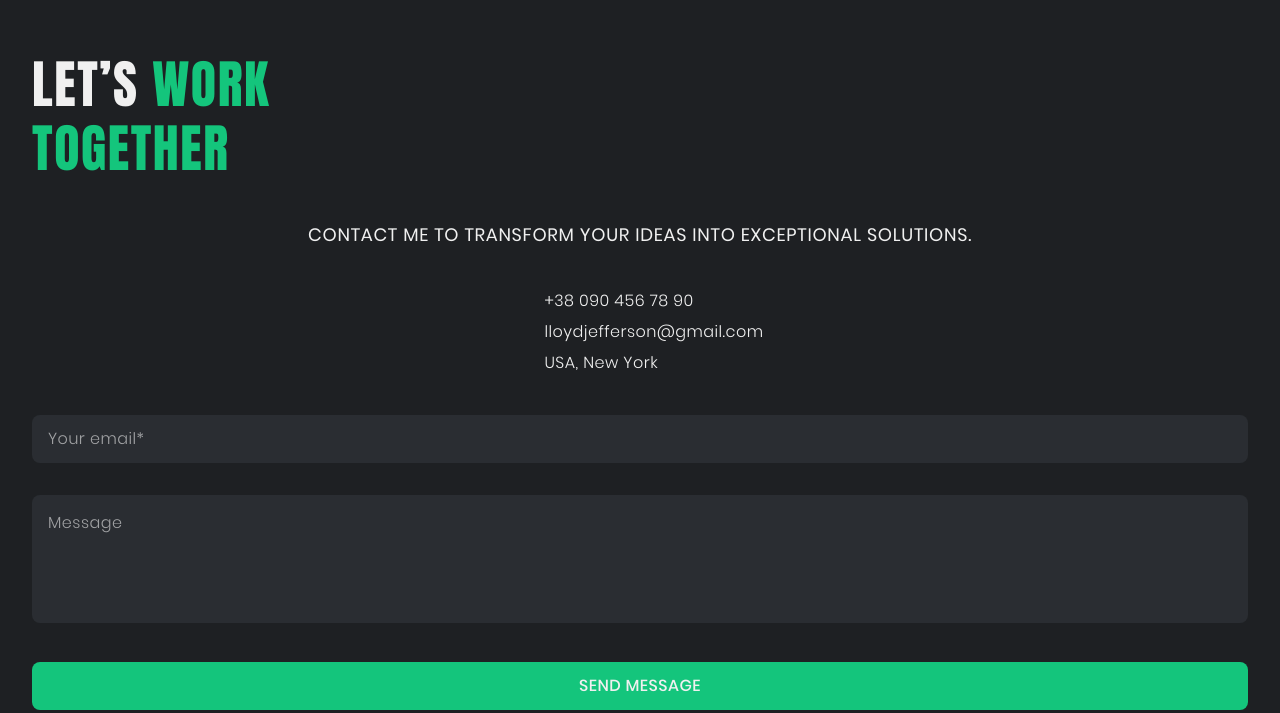
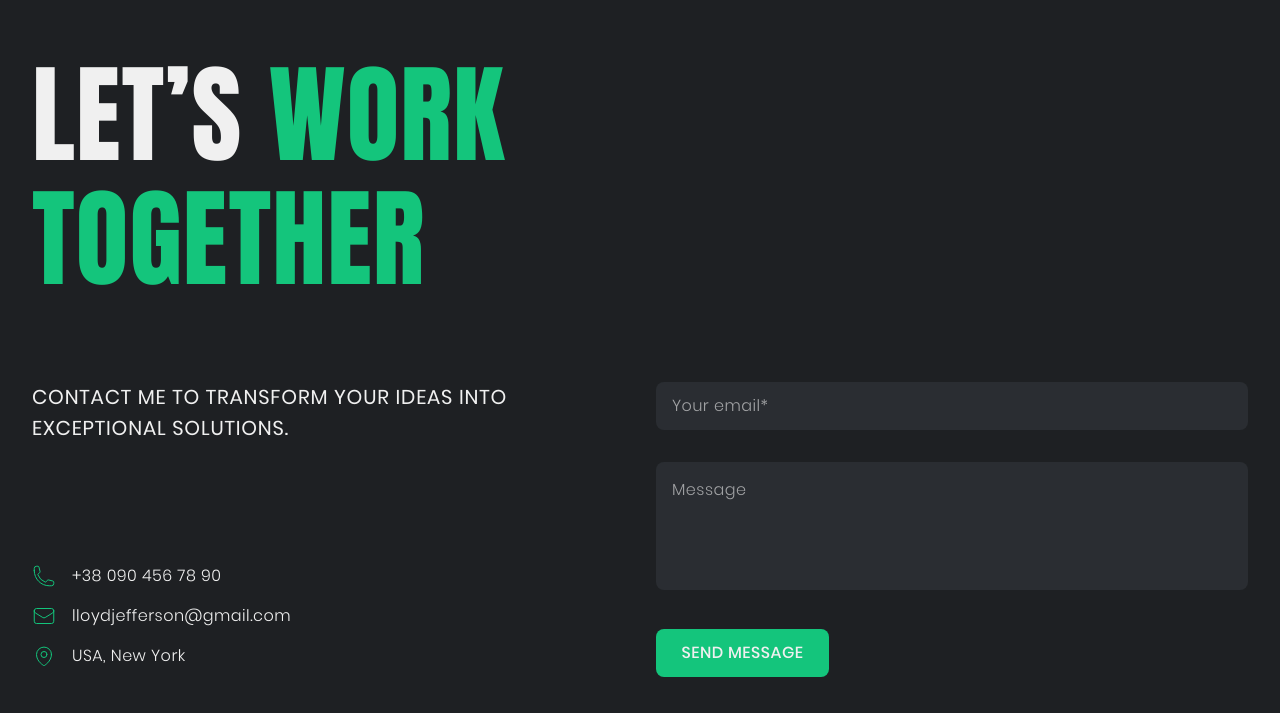
Before and after one commit to smelik81/Portfolio, a website built with Vite: page src/index.html in a window 1280 px wide. Shown: the part 8230-8943 px from the top of the page. Built offline with nearby package versions, Linux system fonts and the light colour scheme; no server answers; a web font is replaced by a local one.

Commit message:
finished work-together html

```diff
--- a/src/css/work-together.css
+++ b/src/css/work-together.css
@@ -1,8 +1,6 @@
 .work-together {
   /* width: 320px;
   height: 716px; */
-  position: relative;
-
   display: flex;
   flex-direction: column;
   gap: 40px;
@@ -14,37 +12,40 @@
   letter-spacing: 0.03em;
   text-transform: uppercase;
   color: #f0f0f0;
-
-  width: 254px;
 }
 .title-span {
   color: #14c57c;
 }
 .contacts-box {
     width: 100%;
-    /* height: 220px; */
-
   display: flex;
   flex-direction: column;
-  align-items: center;
   gap: 32px;
 }
+
 .work-text {
     font-family: "Poppins", sans-serif;
     font-weight: 400;
     font-size: 18px;
-    line-height: 1.6;
+    line-height: 1.55;
     letter-spacing: 0.04em;
     text-transform: uppercase;
     color: #f0f0f0;
+    width: 320px;
 }
 .contacts-list {
   list-style: none;
-  margin: 0;
+    margin: 0;
+    display: flex;
+    flex-direction: column;
+    gap: 16px;
 }
 .contacts-list-item {
-  margin-left: 0;
+    align-items: center;
+    display: flex;
+    gap: 16px;
 }
+
 .contacts-work-svg {
 }
 .contacts-work-link {
@@ -63,8 +64,6 @@
   flex-direction: column;
   align-items: center;
   gap: 32px;
-
-  /* width: 320px; */
 }
 
 .email-box {
@@ -75,16 +74,13 @@
 .form-input-email {
   box-sizing: border-box;
   border-radius: 8px;
-  padding: 16px;
+  padding: 12px 0 12px 16px;
   width: 100%;
-  height: 48px;
-
   font-weight: 300;
   font-size: 16px;
   line-height: 1.5;
   letter-spacing: 0.03em;
   color: #f0f0f0;
-
   background: #2a2d32;
   border: none;
   outline: transparent;
@@ -220,3 +216,56 @@ letter-spacing: 0.03em;
 text-align: center;
 color: #f0f0f0;
 }
+
+
+@media only screen and (min-width: 768px) {
+  .work-title {
+    font-size: 108px;
+    line-height: 1.15;
+    margin-bottom: 60px;
+  }
+  .work-together {
+    gap: 60px;
+}
+.work-text {
+  font-size: 20px;
+  width: 488px;
+}
+.contacts-list {
+  flex-direction: row;
+}
+.contact-form {
+  align-items: flex-start;
+}
+.form-button-submit {
+  width: 173px;
+  color: #1E2023;
+}
+}
+
+@media only screen and (min-width: 1280px) {
+  .work-title {
+    width: 507px;
+    letter-spacing: 0.01em;
+    margin-bottom: 80px;
+  }
+  .work-together {
+    flex-direction: row;
+    gap: 136px;
+  }
+  .contacts-box {
+    width: 488px;
+    gap: 120px;
+  }
+  .contacts-list {
+        flex-direction: column;
+    }
+    .contact-form {
+      width: 100%;
+    }
+    .form-button-submit {
+      color: #f0f0f0;
+    }
+
+
+}
--- a/src/partials/work-together.html
+++ b/src/partials/work-together.html
@@ -1,15 +1,16 @@
-<section id="together" class="work-together container">
+<section id="together" class="container">
   <h2 class="work-title">
     let’s <span class="title-span"> work together</span>
   </h2>
-  <div class="contacts-box">
+ <div class="work-together">
+   <div class="contacts-box">
     <p class="work-text">
       Contact me to transform your ideas into exceptional solutions.
     </p>
     <ul class="contacts-list">
       <li class="contacts-list-item">
         <svg class="contacts-work-svg" width="24" height="24">
-          <use href="/"></use>
+          <use href="./img/sprite_icon_opt.svg#icon-phone_icon"></use>
         </svg>
         <a class="contacts-work-link" href="tel:+380904567890">
           +38 090 456 78 90
@@ -17,7 +18,7 @@
       </li>
       <li class="contacts-list-item">
         <svg class="contacts-work-svg" width="24" height="24">
-          <use href="/"></use>
+          <use href="./img/sprite_icon_opt.svg#icon-email_icon"></use>
         </svg>
         <a class="contacts-work-link" href="mailto:lloydjefferson@gmail.com">
           lloydjefferson@gmail.com
@@ -25,7 +26,7 @@
       </li>
       <li class="contacts-list-item">
         <svg class="contacts-work-svg" width="24" height="24">
-          <use href="/"></use>
+          <use href="./img/sprite_icon_opt.svg#icon-gps_icon"></use>
         </svg>
         <a
           class="contacts-work-link"
@@ -64,6 +65,7 @@
 
     <button class="form-button-submit" type="submit">SEND MESSAGE</button>
   </form>
+ </div>
 
   <div id="modal" class="modal"  style="display: none">
     <div class="modal-content">
```
